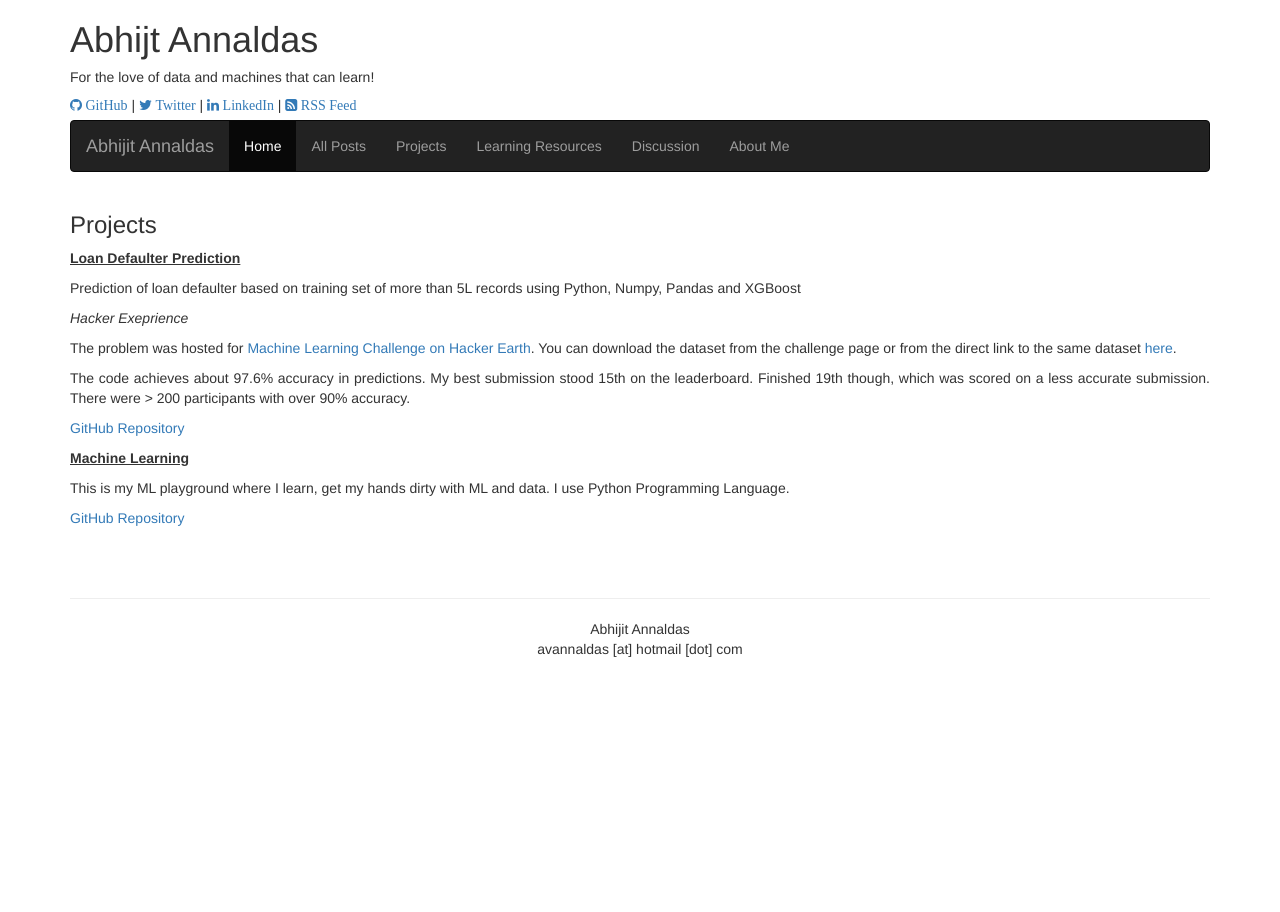
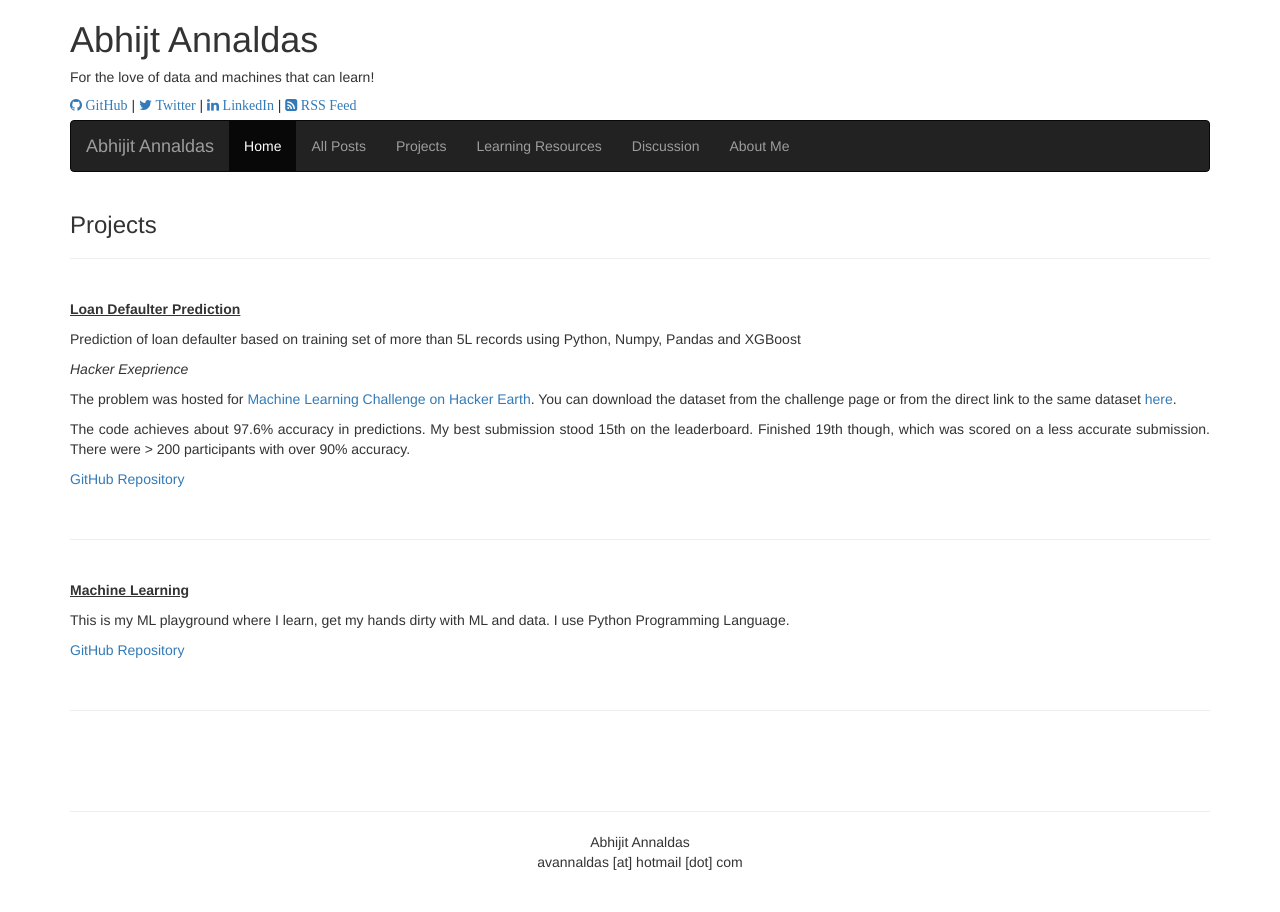
Before and after one commit to devm1023/ML_project, a Jekyll site: the page built from pages/projects.html, in a window 1280 px wide. Built offline with Jekyll 4.4.1, drawn with Linux system fonts in a browser that asks for light colours; nearby versions of some CDN libraries.

Commit message:
Update projects.html

```diff
--- a/pages/projects.html
+++ b/pages/projects.html
@@ -3,6 +3,8 @@ layout: page
 title: Projects
 permalink: /projects/
 ---
+
+<hr /><br />
 
 <p><b><u>Loan Defaulter Prediction</u></b></p>
 <p>Prediction of loan defaulter based on training set of more than 5L records using Python, Numpy, Pandas and XGBoost</p>
@@ -14,9 +16,11 @@ permalink: /projects/
 
 <p><A href="https://github.com/avannaldas/Loan-Defaulter-Prediction-Machine-Learning" target="_blank">GitHub Repository</A></p>
 
-
+<br /><hr /><br />
 
 <p><b><u>Machine Learning</u></b></p>
 <p>This is my ML playground where I learn, get my hands dirty with ML and data. I use Python Programming Language. </p>
 
 <p><A href="https://github.com/avannaldas/Machine-Learning" target="_blank">GitHub Repository</A></p>
+
+<br /><hr /><br />
```
